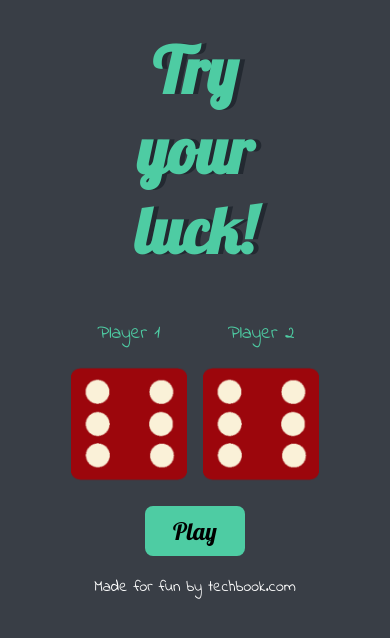
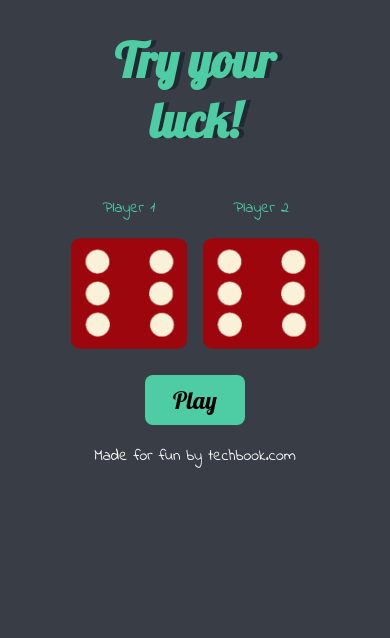
Before and after one commit to sathishkumarAR/dicegame, a plain HTML site: page index.html in a window 390 px wide. Drawn offline with Linux system fonts and the light colour scheme.

Commit message:
Update style.css

```diff
--- a/style.css
+++ b/style.css
@@ -49,10 +49,10 @@ button:hover{
 }
 @media (max-width:890px){
     h1{
-        font-size:4rem;
+        font-size:3rem;
     }
     .players{
-        font-size:1.2rem;
+        font-size:1rem;
     }
 
     img{
```
